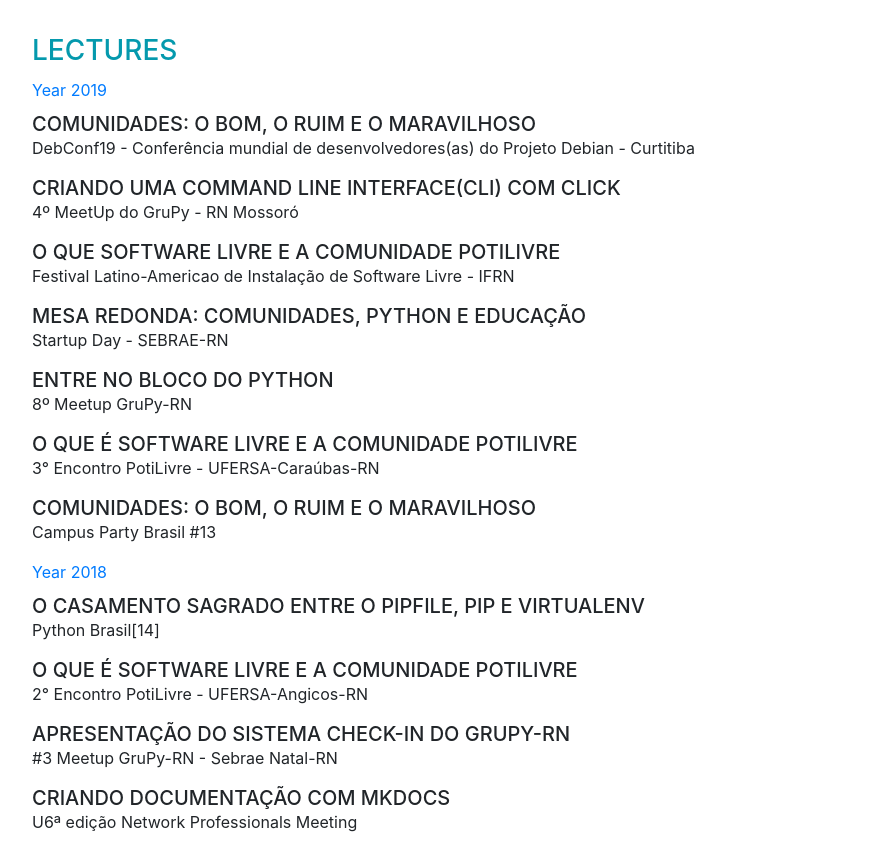
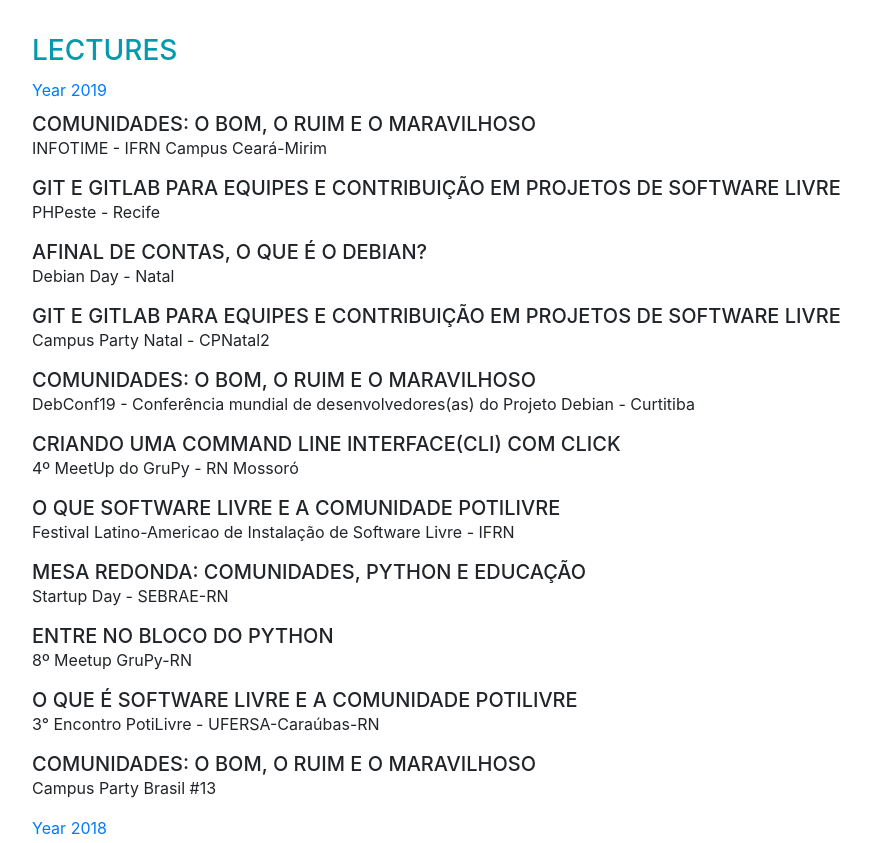
Before and after one commit to allythy/curriculum, a website with bundled scripts: page index.html in a window 1280 px wide. Shown: the part 4100-4943 px from the top of the page, without its empty margins (288-1159 px from the left). Built offline with nearby package versions, Linux system fonts and the light colour scheme; a web font is replaced by a local one.

Commit message:
Updating info: Lectures, Short Courses, Worked on

```diff
--- a/index.html
+++ b/index.html
@@ -271,6 +271,18 @@
                 </div>
 
                 <h5 class="mb-0">Comunidades: o bom, o ruim e o maravilhoso</h5>
+                <p>INFOTIME - IFRN Campus Ceará-Mirim</p>
+
+                <h5 class="mb-0">Git e GitLab para equipes e contribuição em projetos de Software Livre</h5>
+                <p>PHPeste - Recife</p>
+
+                <h5 class="mb-0">Afinal de contas, o que é o Debian?</h5>
+                <p>Debian Day - Natal</p>
+
+                <h5 class="mb-0">Git e GitLab para equipes e contribuição em projetos de software livre</h5>
+                <p>Campus Party Natal - CPNatal2</p>
+
+                <h5 class="mb-0">Comunidades: o bom, o ruim e o maravilhoso</h5>
                 <p>DebConf19 - Conferência mundial de desenvolvedores(as) do Projeto Debian - Curtitiba</p>
 
                 <h5 class="mb-0">Criando uma Command Line Interface(CLI) com Click</h5>
@@ -372,6 +384,10 @@
                 <div class="resume-date year-margin">
                   <span class="text-primary"> Year 2019</span>
                 </div>
+
+                  <h5 class="mb-0">Introdução ao versionamento com Git e GitLab</h5>
+                  <p>INFOTIME - IFRN Campus Ceará-Mirim</p>
+
                   <h5 class="mb-0">Introdução ao versionamento com Git e GitLab</h5>
                   <p>Campus Party Góias</p>
 
@@ -437,6 +453,8 @@
                 <div class="resume-date year-margin">
                   <span class="text-primary"> Year 2019</span>
                 </div>
+                  <h5>Python Day Natal</h5>
+                  <h5>Software Freedom Day - Natal-RN</h5>
                   <h5>DebConf19 - Conferência mundial de desenvolvedores(as) do Projeto Debian</h5>
                   <h5>2° Encontro PotiLivre - UFERSA-Angicos-RN</h5>
                   <h5>FliSol - Natal</h5>
@@ -447,6 +465,7 @@
                   <span class="text-primary"> Year 2018</span>
                 </div>
                   <h5>A 3ª Conferência Potiguar de Software Livre, PotiCon</h5>
+                  <h5>Python Day Natal</h5>
                   <h5>Software Freedom Day - Natal-RN</h5>
                   <h5>2° Encontro PotiLivre - UFERSA-Angicos-RN</h5>
                   <h5>#3 Meetup do GruPy-RN</h5>
```
